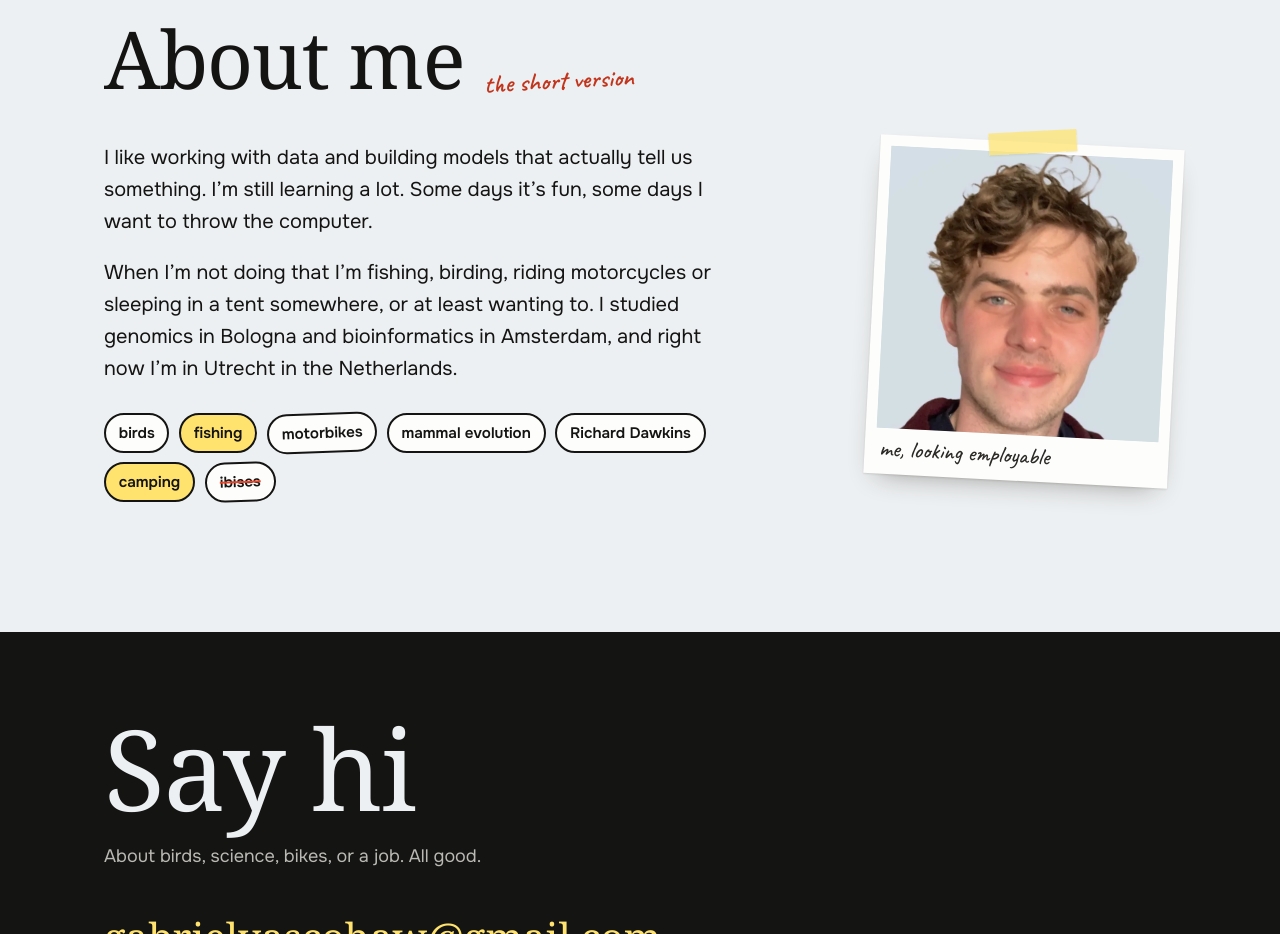
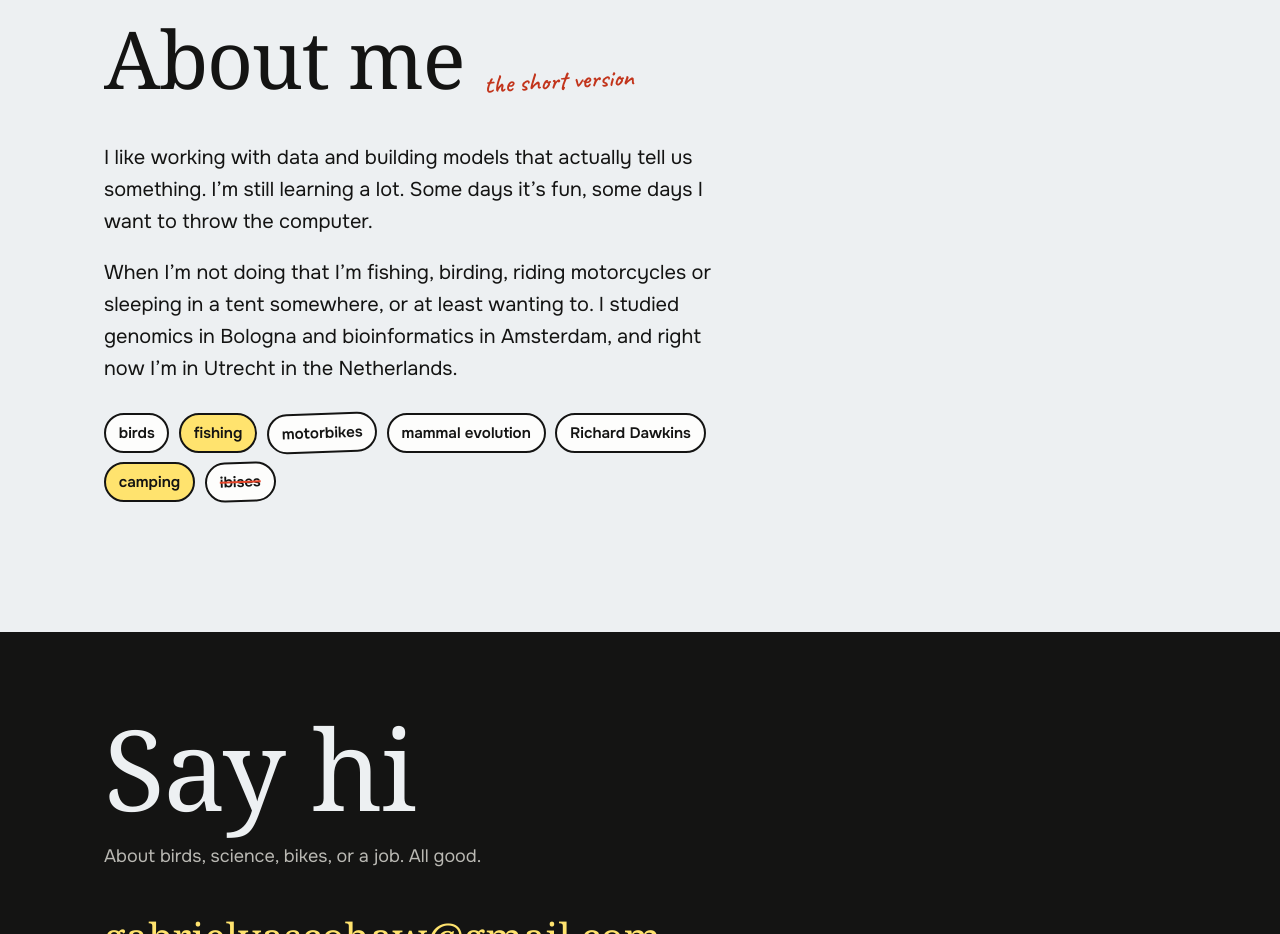
Before and after one commit to gabrielhaw/gabrielhaw.github.io, a website: page index.html in a window 1280 px wide. Shown: the part 4000-4934 px from the top of the page. Drawn offline with Linux system fonts and the light colour scheme; a web font is replaced by a local one.

Commit message:
Remove profile photo from about section
Co-Authored-By: Claude Opus 5.5 <noreply@anthropic.com>

```diff
--- a/index.html
+++ b/index.html
@@ -229,13 +229,12 @@
     }
 
     @media (min-width: 860px) {
-      .about { grid-template-columns: 1fr 19rem; }
+      .about { grid-template-columns: 1fr; }
     }
 
     .about-text { max-width: 40rem; }
     .about-text p { font-size: 1.25rem; margin: 0 0 1.2rem; }
 
-    .about .polaroid { --tilt: 3deg; --tape: -6deg; max-width: 19rem; }
 
     .likes {
       display: flex;
@@ -460,10 +459,6 @@
               <li class="nope">ibises</li>
             </ul>
           </div>
-          <figure class="polaroid">
-            <img src="site/images/journal/me.webp" alt="Gabriel smiling, with curly hair" width="700" height="700" loading="lazy">
-            <figcaption>me, looking employable</figcaption>
-          </figure>
         </div>
       </div>
     </section>
```
Also changed, not shown: site/images/journal/me.webp (deleted).
